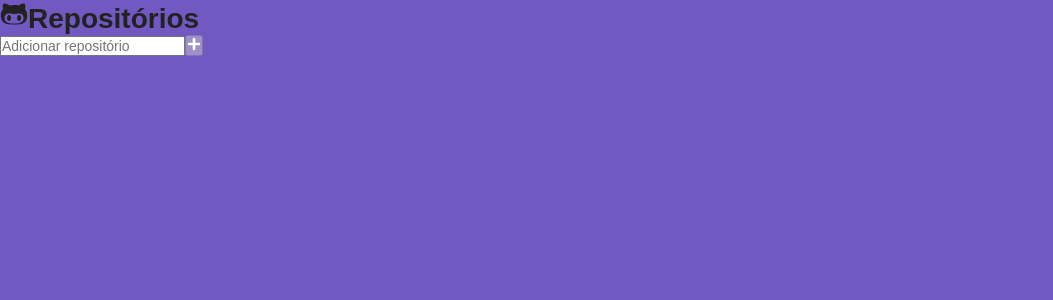
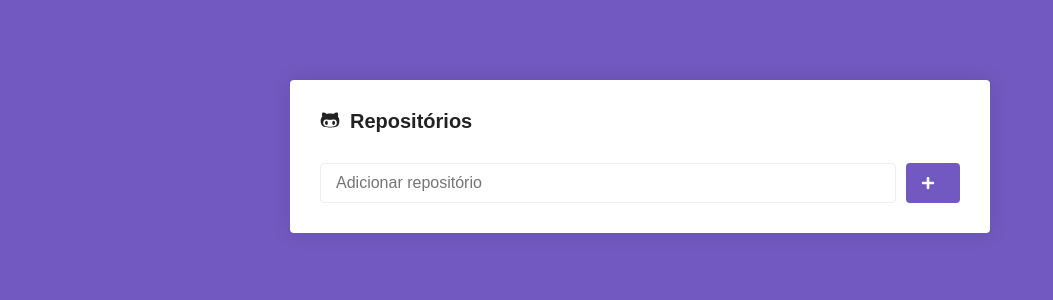
Before and after one commit to pedroccaetano/github-repositories-reactjs, a React (Create React App) app: page / in a window 1280 px wide. Shown: the top 300 px of the page, without its empty margins (0-1053 px from the left). Built offline with nearby package versions, Linux system fonts and the light colour scheme.

Commit message:
Add style main page

```diff
--- a/src/pages/Main/styles.js
+++ b/src/pages/Main/styles.js
@@ -1,7 +1,46 @@
 import styled from 'styled-components'
 
-export const Container = styled.div``;
+export const Container = styled.div`
+  max-width: 700px;
+  background: #fff;
+  border-radius: 4px;
+  box-shadow: 0 0 20px rgba(0, 0, 0, 0.1);
+  padding: 30px;
+  margin: 80px auto;
 
-export const Form = styled.form``;
+  h1 {
+    font-size: 20px;
+    display: flex;
+    flex-direction: row;
+  }
 
-export const SubmitButton = styled.button``;
+  svg {
+    margin-right: 10px;
+  }
+`;
+
+export const Form = styled.form`
+  margin-top: 30px;
+  display: flex;
+  flex-direction: row;
+
+  input {
+    flex: 1;
+    border: 1px solid #eee;
+    padding: 10px 15px;
+    border-radius: 4px;
+    font-size: 16px;
+  }
+`;
+
+export const SubmitButton = styled.button`
+  background: #7159c1;
+  border: 0;
+  padding: 0 15px;
+  margin-left: 10px;
+  border-radius: 4px;
+
+  display: flex;
+  justify-content: center;
+  align-items: center;
+`;
```
